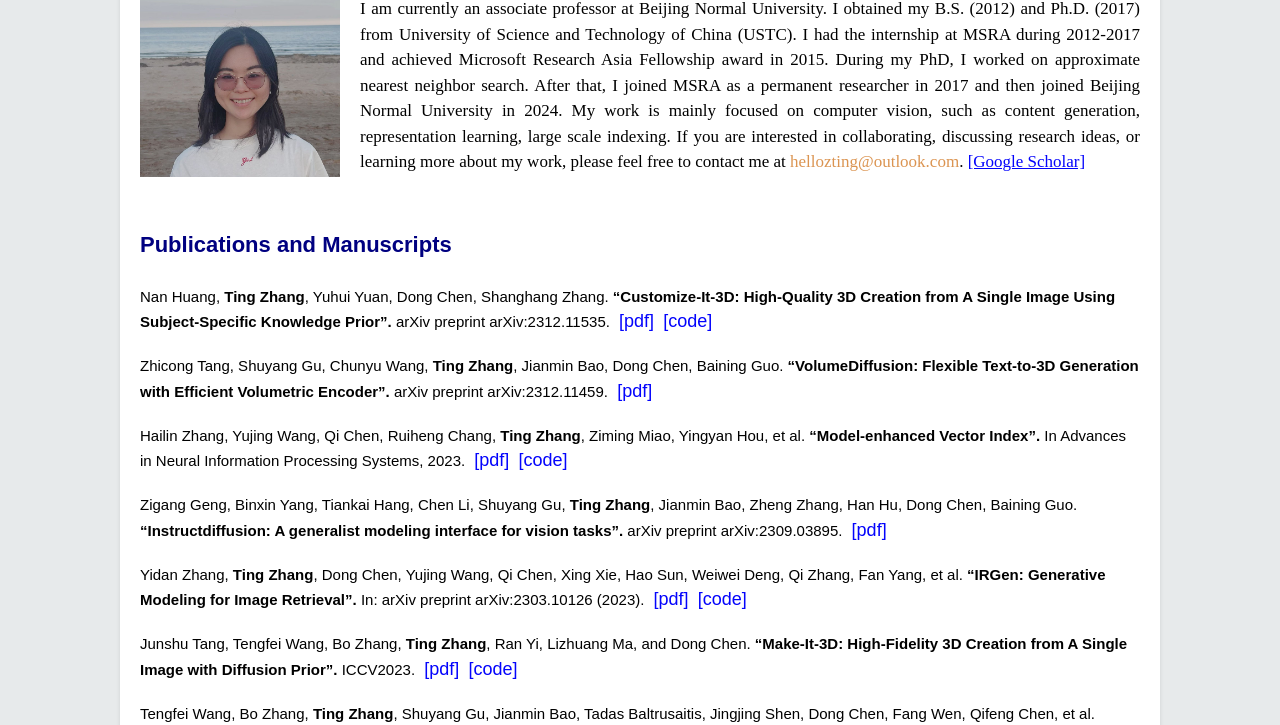
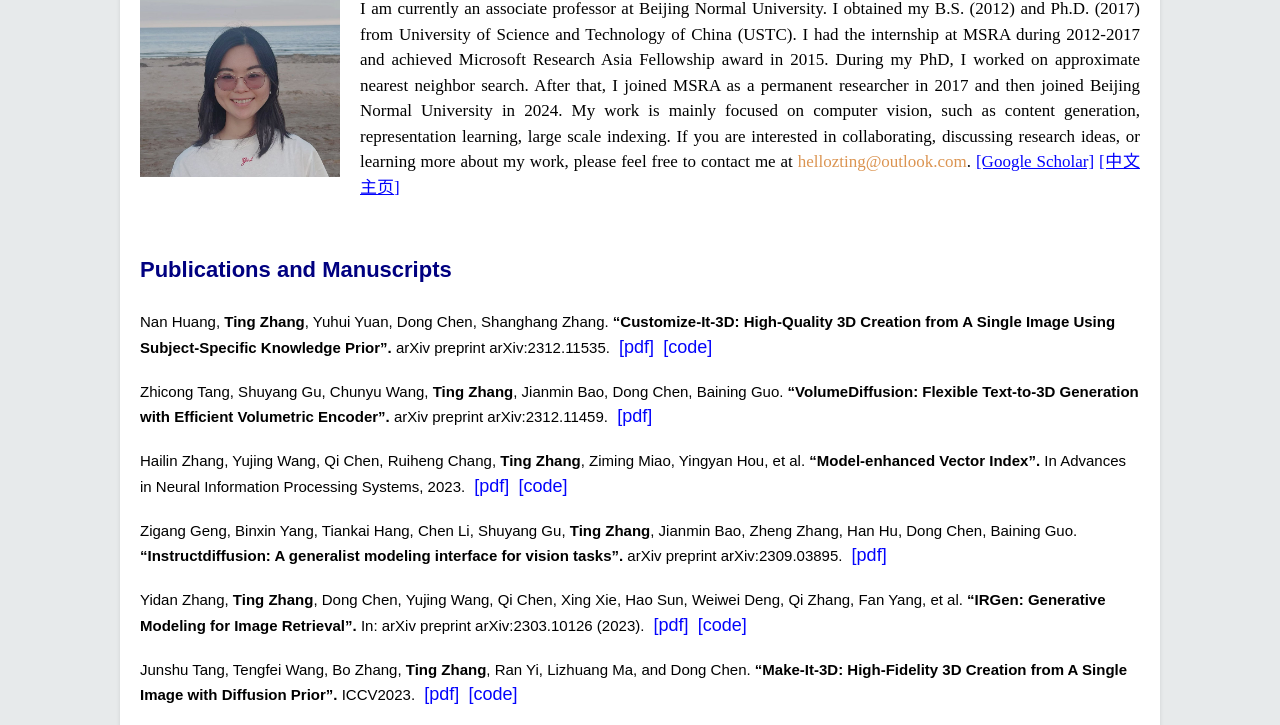
Before and after one commit to hellozting/hellozting.github.io, a plain HTML site: page index.html in a window 1280 px wide. Shown: the part 69-794 px from the top of the page. Drawn offline with Linux system fonts and the light colour scheme.

Commit message:
Update index.html

```diff
--- a/index.html
+++ b/index.html
@@ -119,6 +119,7 @@
           My work is mainly focused on computer vision, such as content generation, representation learning, large scale indexing.
           If you are interested in collaborating, discussing research ideas, or learning more about my work, please feel free to contact me at
           <span>hellozting@outlook.com</span>. <a href="https://scholar.google.com/citations?user=XdWdWgcAAAAJ&hl=en">[Google Scholar]</a>
+          <a href="https://ai.bnu.edu.cn/xygk/szdw/fgj/8d3928056e7f493f982c7b54ac859210.htm">[中文主页]</a>
 
         </p>
       </div>
```
